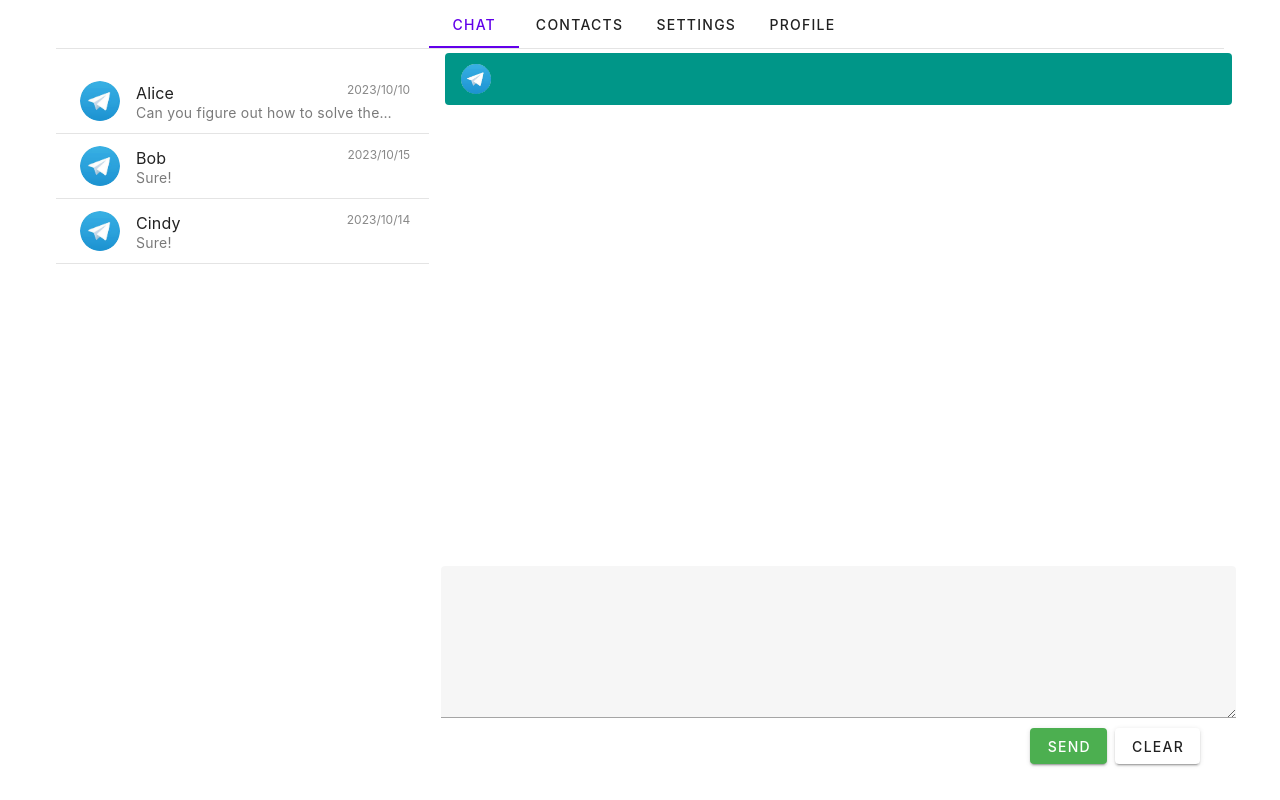
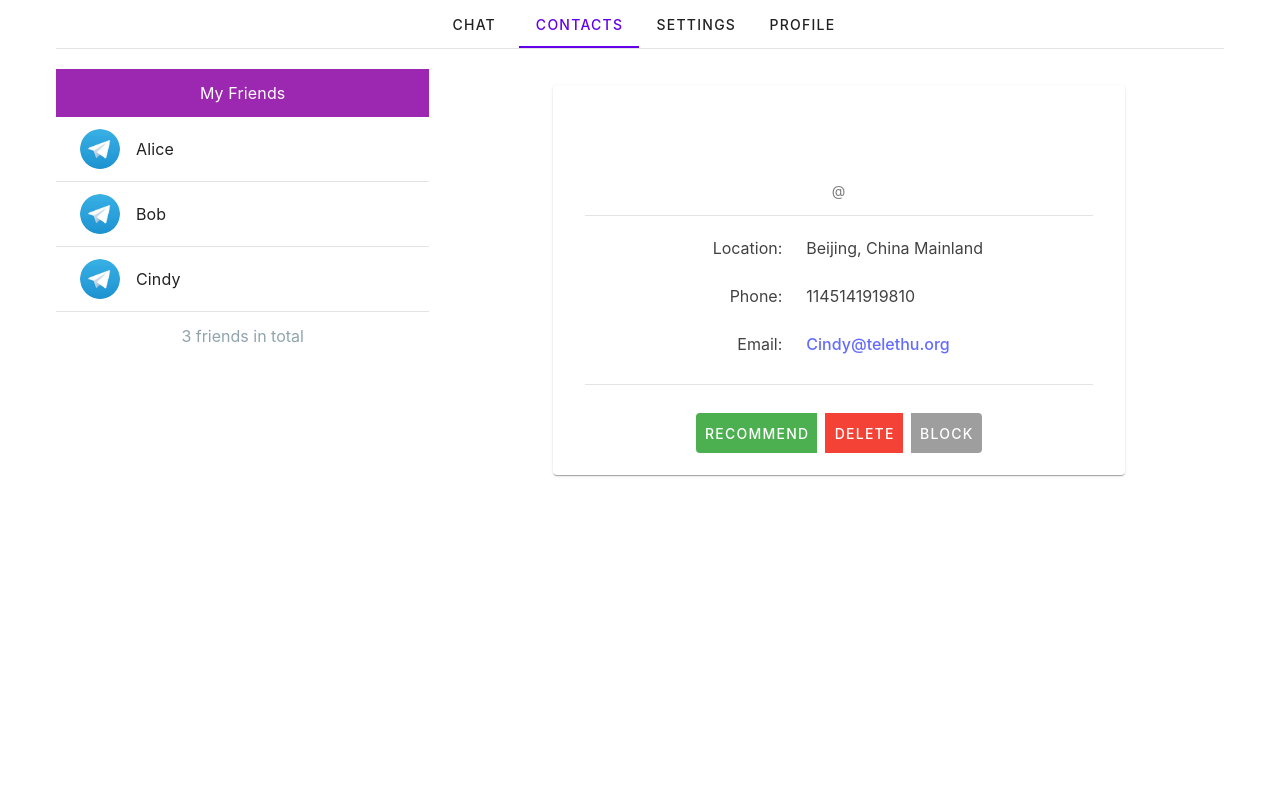
Before and after one commit to zhc7/telethu-frontend, a Vue app: page /layout in a window 1280 px wide. Built offline with nearby package versions, Linux system fonts and the light colour scheme.

Commit message:
feat: add personal information.

```diff
--- a/src/components/ChatList.vue
+++ b/src/components/ChatList.vue
@@ -50,7 +50,7 @@ const GetDisplayTime = (chat) => {
                    color="primary"
       >
         <template #prepend>
-          <v-avatar><v-img src="/public/download.jpeg" contain /></v-avatar>
+          <v-avatar><v-img :src="chat.avatar" contain /></v-avatar>
         </template>
         <v-list-item-title v-text="chat.title">
         </v-list-item-title>
--- a/src/components/ChatPage.vue
+++ b/src/components/ChatPage.vue
@@ -34,7 +34,7 @@ const ScrollToBottom = () => {
           <v-card-item>
             <template #prepend>
               <v-avatar size="30">
-                <v-img src="/public/download.jpeg"/>
+                <v-img src="/public/Shenium.png"/>
               </v-avatar>
             </template>
             <v-card-title>
@@ -48,6 +48,7 @@ const ScrollToBottom = () => {
         <div class="overflow-y-auto flex-1-1" id="message-flow">
           <MessagePop v-for="(message, index) in curChat.messages" :message="message"
                       :final="index === curChat.messages.length - 1"
+                      :avatar="curChat.avatar"
                       @finished="ScrollToBottom()"
           />
         </div>
--- a/src/components/ContactList.vue
+++ b/src/components/ContactList.vue
@@ -1,19 +1,23 @@
 <script setup>
-import {defineProps, onMounted, computed} from 'vue';
+import {computed, defineProps} from 'vue';
 
-const props = defineProps(['contactList']);
-
+const props = defineProps(['contacts']);
+const emits = defineEmits((['select']))
 const personContacts = computed(() => {
-  return props.contactList.filter((contact) => (contact.type === 'person'));
+  return props.contacts.filter((contact) => (contact.type === 'person')).sort((a, b) => (a.title > b.title));
 });
 </script>
 
 <template>
   <v-list class="fill-height">
-    abcds
-    <div v-for="contact in contactList">
-      <v-list-item :key="chat.id"
-                   :value="chat.id"
+    <v-list-item class="bg-purple">
+      <template #title>
+        My Friends
+      </template>
+    </v-list-item>
+    <div v-for="contact in personContacts">
+      <v-list-item :key="contact.id"
+                   :value="contact.id"
                    @click="$emit('select', contact.id)"
                    align="left"
                    class="pa-3 pl-6 chat-list-item"
@@ -25,10 +29,15 @@ const personContacts = computed(() => {
             <v-img src="/public/download.jpeg" contain/>
           </v-avatar>
         </template>
-        <v-list-item-title v-text="chat.title">
+        <v-list-item-title v-text="contact.title">
         </v-list-item-title>
       </v-list-item>
       <v-divider></v-divider>
     </div>
+    <v-list-item>
+      <span class="text-blue-grey-lighten-2">
+        {{ personContacts.length }} friends in total
+      </span>
+    </v-list-item>
   </v-list>
 </template>
--- a/src/components/ContactPage.vue
+++ b/src/components/ContactPage.vue
@@ -1,16 +1,84 @@
 <script setup>
-import {ref, reactive, defineProps, defineEmits} from "vue";
-import {fakeContacts} from "../testdata/fakechats.js";
+import {defineProps, ref} from "vue";
 import ContactList from "./ContactList.vue";
-const selectedContact = ref(undefined);
 
-const contactList = ref(fakeContacts);
+const props = defineProps(['contacts']);
+
+const selectedContact = ref('');
+
+const selectContact = (newContactId) => {
+  props.contacts.forEach((contact) => {
+    if (contact.id === newContactId) {
+      selectedContact.value = contact;
+    }
+  })
+};
+
 </script>
 
 <template>
   <v-row class="mt-auto mb-2 d-flex flex-1-1 overflow-y-auto fill-height">
     <v-col cols="12" sm="4">
-      <ContactList/>
+      <ContactList
+          :contacts="contacts"
+          @select="(newContactId) => selectContact(newContactId)"
+      />
+    </v-col>
+    <v-col cols="12" sm="6" class="d-flex flex-column flex-1-1 justify-center offset-sm-1">
+      <v-card class="mb-auto mt-6">
+        <v-avatar size="80">
+          <v-img :src="selectedContact.avatar"/>
+        </v-avatar>
+        <v-card-item>
+          <v-list>
+            <v-list-item-title>
+              {{ selectedContact.title }}
+            </v-list-item-title>
+            <v-list-item-subtitle>
+              @{{ selectedContact.id }}
+            </v-list-item-subtitle>
+            <v-list-item-title v-if="selectedContact.name">
+              {{ seletedContact.title }}
+            </v-list-item-title>
+            <v-divider class="ma-4"/>
+            <v-list-item class="text-grey-darken-3">
+              <v-row>
+                <v-col cols="4" offset="1" class="text-right">
+                  Location:
+                </v-col>
+                <v-col cols="6" class="text-left">
+                  Beijing, China Mainland
+                </v-col>
+              </v-row>
+              <v-row>
+                <v-col cols="4" offset="1" class="text-right">
+                  Phone:
+                </v-col>
+                <v-col cols="6" class="text-left">
+                  1145141919810
+                </v-col>
+              </v-row>
+              <v-row>
+                <v-col cols="4" offset="1" class="text-right">
+                  Email:
+                </v-col>
+                <v-col cols="6" class="text-left">
+                  <a :href="'#'">Cindy@telethu.org</a>
+                </v-col>
+              </v-row>
+            </v-list-item>
+          </v-list>
+          <v-divider class="ma-4"/>
+          <v-card-actions class="justify-center">
+            <v-btn-group justify="center">
+              <v-btn color="green" class="ma-1">RECOMMEND</v-btn>
+              <v-btn color="red" class="ma-1">DELETE</v-btn>
+              <v-btn color="grey" class="ma-1">BLOCK</v-btn>
+            </v-btn-group>
+          </v-card-actions>
+        </v-card-item>
+      </v-card>
+
     </v-col>
   </v-row>
 </template>
--- a/src/components/Main.vue
+++ b/src/components/Main.vue
@@ -3,11 +3,13 @@ import {ref} from 'vue'
 import ChatPage from './ChatPage.vue'
 import ContactPage from "./ContactPage.vue";
 
+import {userRef} from "../globals.js";
+
 import {fakeContacts} from "../testdata/fakechats.js";
 
 const contacts = ref(fakeContacts);
 
-const curTab = ref(1);
+const curTab = ref(2);
 
 </script>
 
--- a/src/components/MessagePop.vue
+++ b/src/components/MessagePop.vue
@@ -1,9 +1,9 @@
 <script setup>
 import {onMounted, ref} from "vue";
 import {FormatChatMessageTime} from "../utils/datetime.js";
-import {nowRef} from "../globals.js";
+import {nowRef, userRef} from "../globals.js";
 
-const props = defineProps(['message', 'final']);
+const props = defineProps(['message', 'final', 'avatar']);
 const emits = defineEmits((['finished']));
 
 const messagePop = ref(1);
@@ -31,7 +31,7 @@ onMounted(() => {
               <v-avatar :style="{ height: contentHeight }" class="align-start pt-1">
                 <v-avatar>
                   <v-img
-                      :src="'https://cdn.vuetifyjs.com/images/lists/' + (user === message.sender ? 1 : 3) + '.jpg'"
+                      :src="avatar"
                       alt="John"
                   ></v-img>
                 </v-avatar>
@@ -57,7 +57,7 @@ onMounted(() => {
               <v-avatar :style="{ height: contentHeight }">
                 <v-avatar>
                   <v-img
-                      src="https://cdn.vuetifyjs.com/images/lists/2.jpg"
+                      :src="userRef.avatar"
                       alt="John"
                   ></v-img>
                 </v-avatar>
--- a/src/globals.js
+++ b/src/globals.js
@@ -1,5 +1,10 @@
 import {ref} from 'vue';
 
+export const userRef = {
+    'id': 'Shenium',
+    'name': 'Shenium',
+    'avatar': '/public/Shenium.png',
+}
 export const nowRef = ref(Date.now());
 
 const TimeUpdater = setInterval(() => {
--- a/src/testdata/fakechats.js
+++ b/src/testdata/fakechats.js
@@ -4,12 +4,13 @@ export const fakeContacts = [
     {
         'title': 'Alice',
         'id': 'Alice2004',
-        'prependAvatar': '../assets/download.jpeg',
+        'avatar': '/public/download.jpeg',
         'type': 'person',
         'editing': 'I am here ',
         'time': Date.UTC(2023, 9, 12, 17, 0, 0),
         'show': 'Are you there? I am here, so is she. Hurry up!',
         'mute': false,
+        'block': false,
         'messages': [
             {
                 'sender': 'Alice2004',
@@ -64,12 +65,13 @@ export const fakeContacts = [
     {
         'title': 'Bob',
         'id': 'Bob2002',
-        'prependAvatar': '../assets/download.jpeg',
+        'avatar': '/public/download.jpeg',
         'type': 'person',
         'editing': '',
         'time': Date.UTC(2023, 9, 12, 0, 0, 0),
         'show': 'Have fun!',
         'mute': true,
+        'block': false,
         'messages': [
             {
                 'sender': 'Bob2002',
@@ -92,12 +94,13 @@ export const fakeContacts = [
     {
         'title': 'Cindy',
         'id': 'Cindy2012',
-        'prependAvatar': '../assets/download.jpeg',
+        'avatar': '/public/download.jpeg',
         'type': 'person',
         'editing': '',
         'time': Date.UTC(2023, 9, 10, 0, 0, 0),
         'show': 'Wow, so cool!',
         'mute': true,
+        'block': false,
         'messages': [
             {
                 'sender': 'Cindy2012',
```
